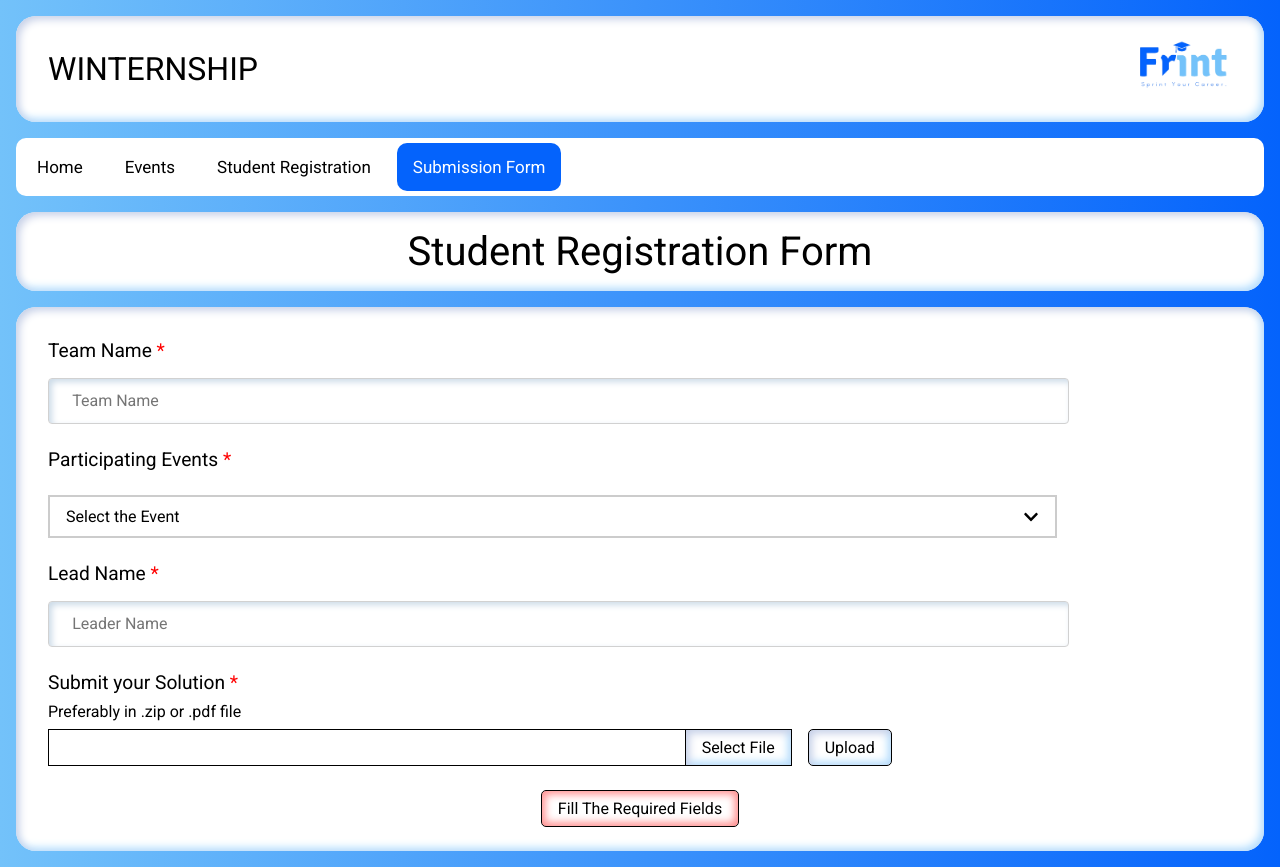
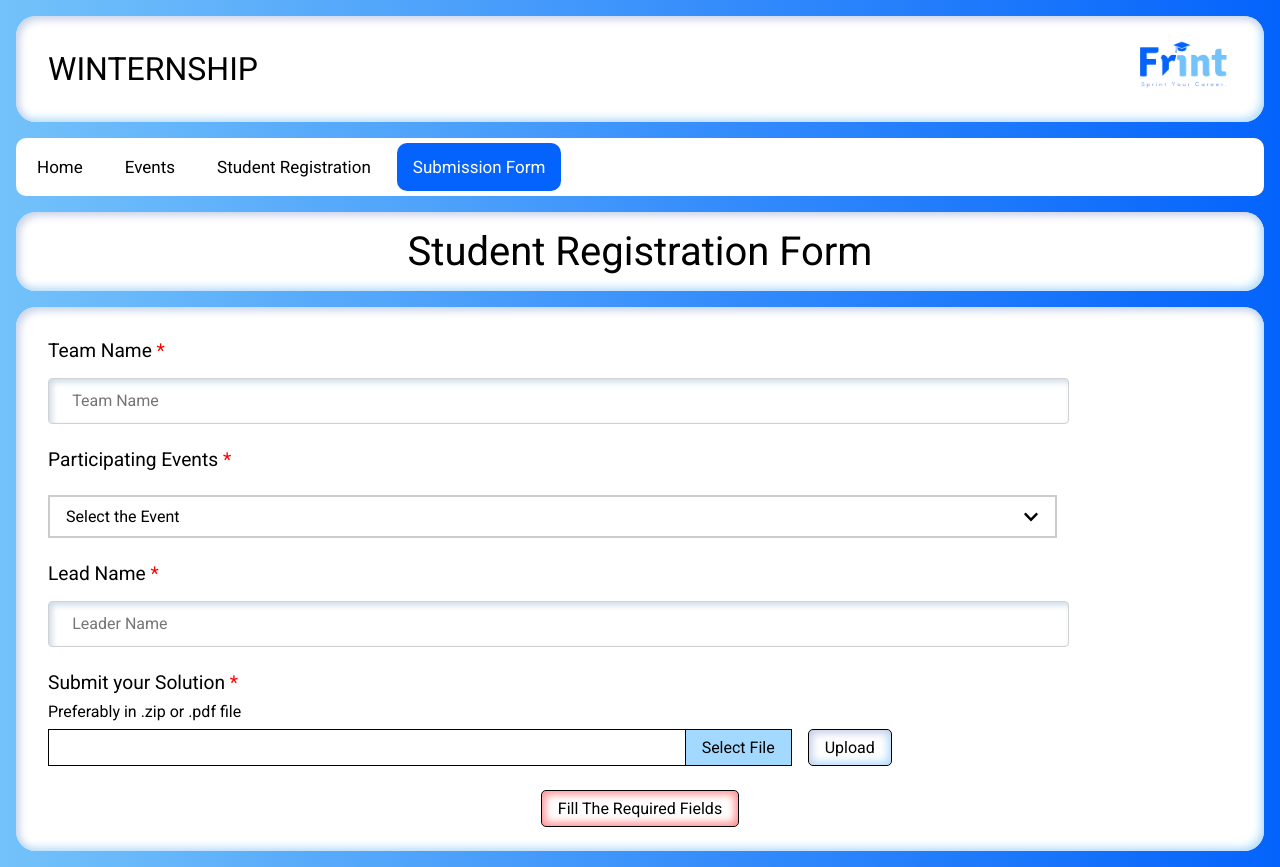
Before and after one commit to ritavkashyap123/winternship-form, a React (Vite) app: page /submission in a window 1280 px wide. Built offline with nearby package versions, Linux system fonts and the light colour scheme.

Commit message:
bug fixed

```diff
--- a/src/App.css
+++ b/src/App.css
@@ -327,8 +327,7 @@ button:hover {
 }
 
 .file-button {
-  box-shadow: inset .2rem .2rem .5rem #c8d0e7,
-    inset -.2rem -.2rem .5rem #b3dfff;
+  background-color: #a4d9ff;
   cursor: pointer;
   position: absolute;
   border: 1px solid;
```
